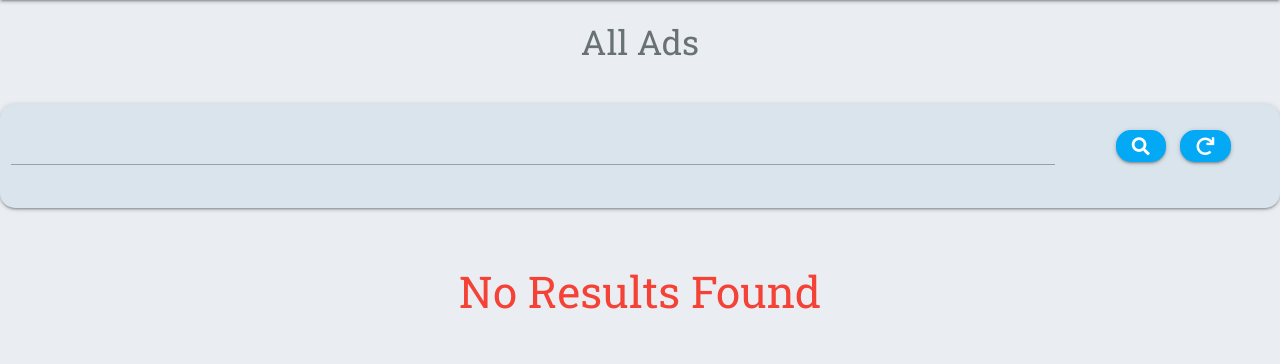
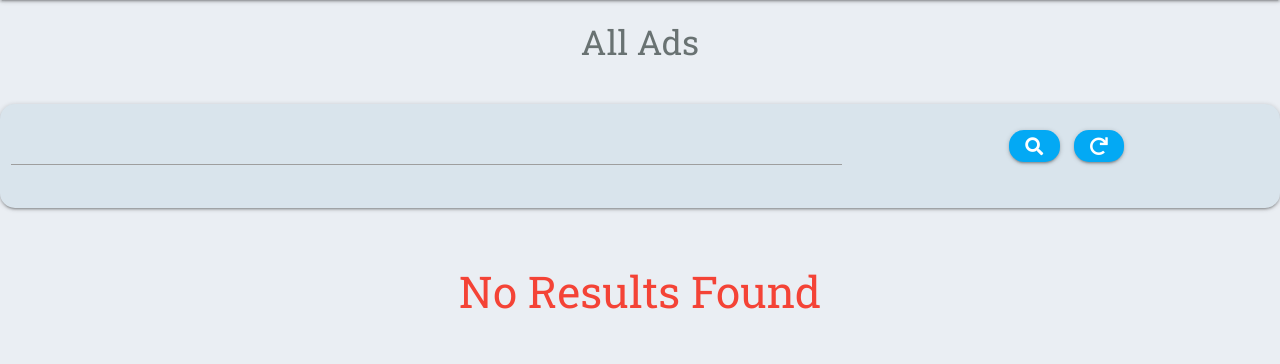
Before and after one commit to mihaelasandrea/second-chance-web, a Flask app: page / in a window 1280 px wide. Shown: the part 64-428 px from the top of the page. Run offline with Flask 2, Linux system fonts and the light colour scheme; data that the repository does not hold is empty; some libraries are stand-ins or nearby versions.

Commit message:
Changed maxlength for title in edit and post ad for better layout structure and responsiveness

```diff
--- a/templates/ads.html
+++ b/templates/ads.html
@@ -6,11 +6,11 @@
     <div class="row center-align">
         <form action="{{ url_for('search') }}" method="post" class="col s12  card-panel">
             <div class="row valign-wrapper">
-                <div class="input-field center-align col s6 m10">
+                <div class="input-field center-align col s6 m8">
                     <input type="search" name="query" id="query" minlength="3" class="validate" required>
                     <label for="query"></label>
                 </div>
-                <div class="col s6 m2 center-align">
+                <div class="col s6 m4 center-align">
                     <button type="submit" class="btn-small waves-effect waves-light light-blue">
                         <i class="fas fa-search prefix"></i>
                     </button>
@@ -23,7 +23,7 @@
     {% if ads|length > 0 %}
     <div class="row">
         {% for ad in ads %}
-            <div class="col s12 m6 l2">
+            <div class="col s12 m6 l3">
                 <div class="card z-depth-3 waves-effect waves-block waves-light">
                     <div class="card-image activator">
                         <a href="{{ url_for('post_ad') }}">
--- a/templates/edit_ad.html
+++ b/templates/edit_ad.html
@@ -36,7 +36,7 @@
 			<div class="row">
 				<div class="input-field">
 					<i class="fas fa-pencil-alt prefix"></i>
-					<input id="ad_title" name="ad_title" minlength="5" maxlength="15"
+					<input id="ad_title" name="ad_title" minlength="5" maxlength="11"
                         value="{{ ad.ad_title }}" type="text" class="validate" required>
 					<label for="ad_title">Title</label>
                 </div>
--- a/templates/post_ad.html
+++ b/templates/post_ad.html
@@ -30,7 +30,7 @@
 			<div class="row">
 				<div class="input-field">
 					<i class="fas fa-pencil-alt prefix"></i>
-					<input id="ad_title" name="ad_title" minlength="5" maxlength="15"
+					<input id="ad_title" name="ad_title" minlength="5" maxlength="11"
                         type="text" class="validate" required>
 					<label for="ad_title">Title</label>
                 </div>
```
